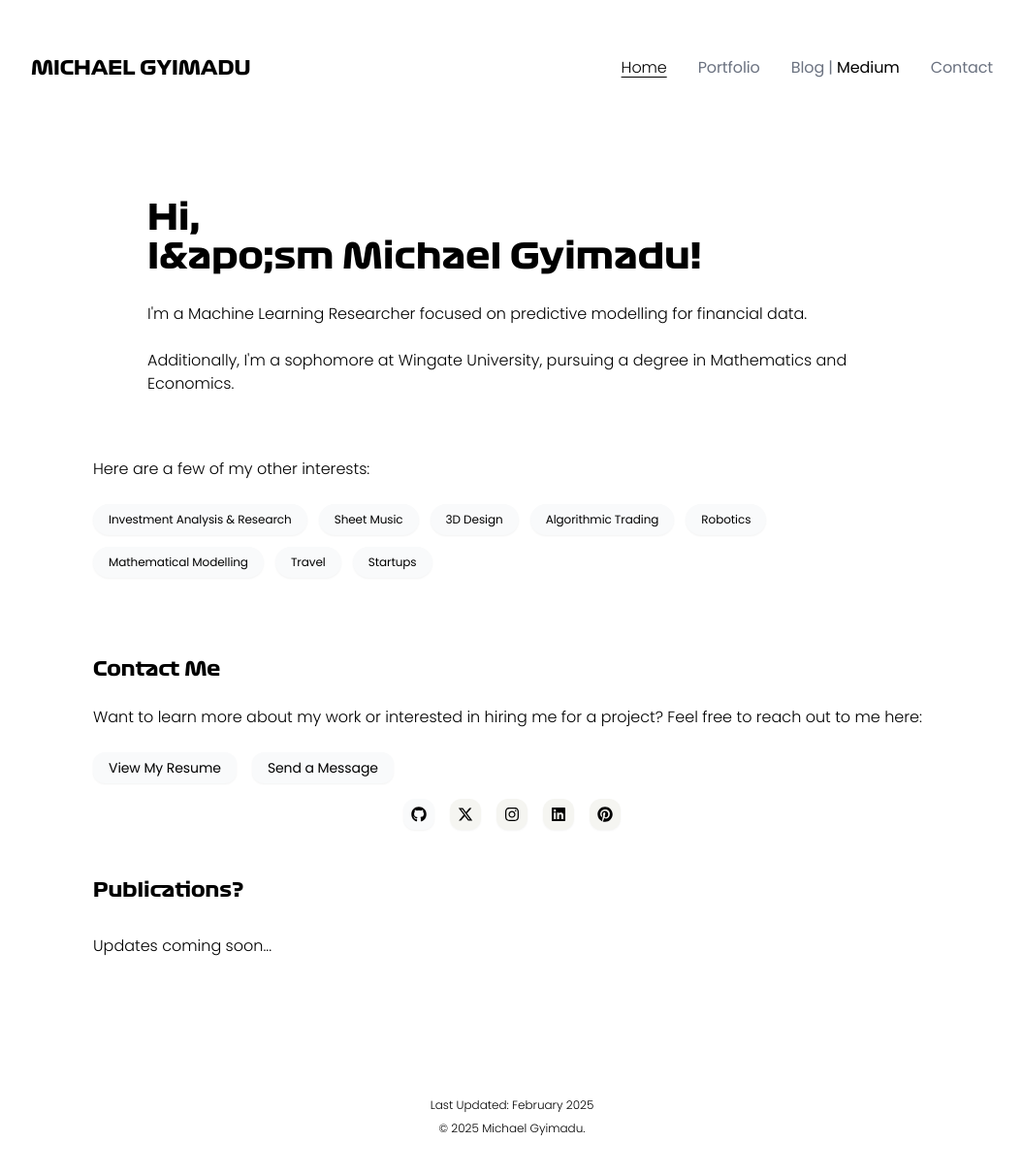
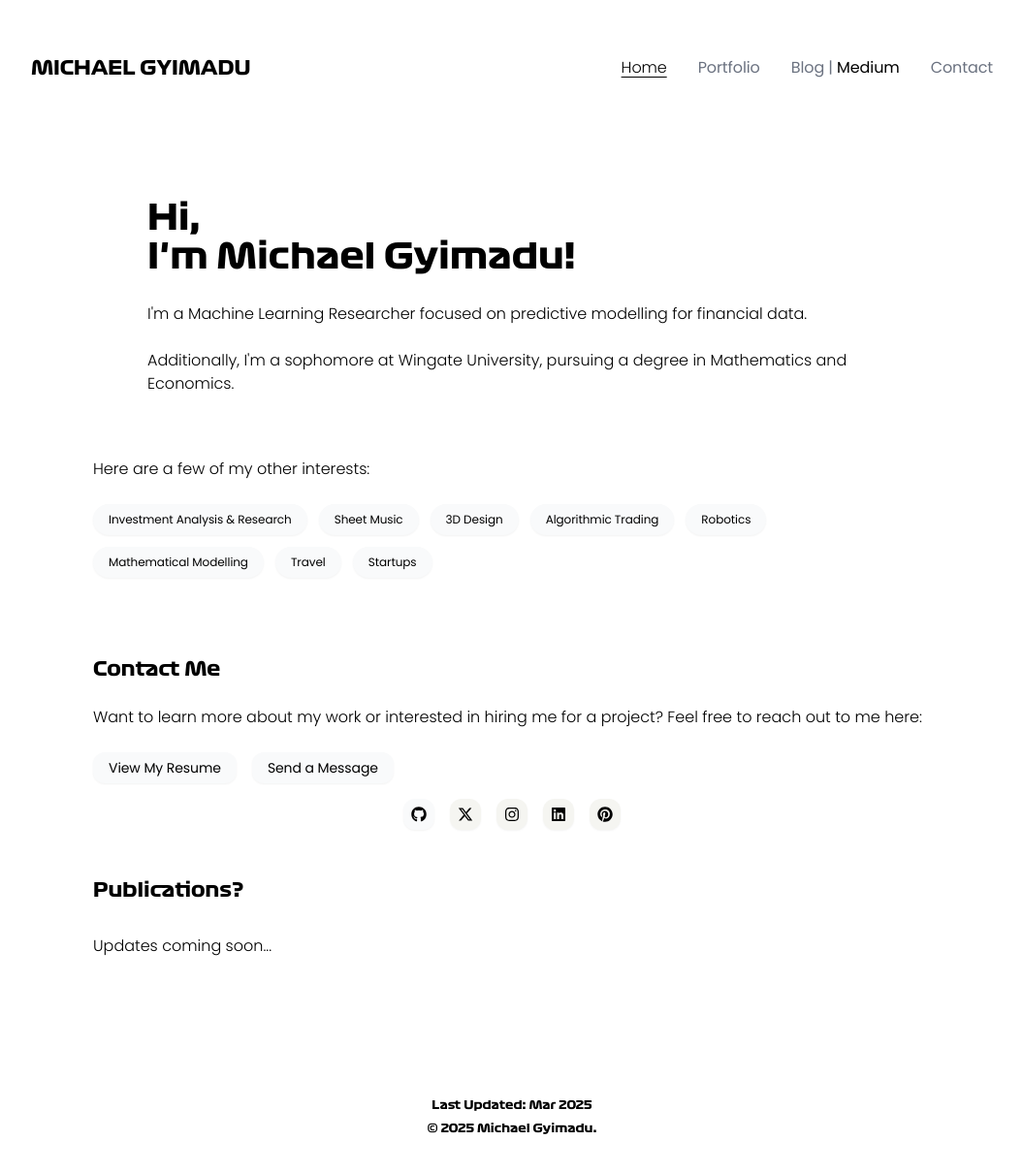
Before and after one commit to gyimadu/portfolio, a Next.js app: page / in a window 1280 px wide. Shown: the top 1210 px of the page at 97% size, without its empty margins (112-1167 px from the left). Built offline with nearby package versions, Linux system fonts and the light colour scheme.

Commit message:
fixed additional errors

```diff
--- a/src/app/page.tsx
+++ b/src/app/page.tsx
@@ -25,7 +25,7 @@ export default function Home() {
           <div className="mb-10">
             <div className="flex flex-col lg:flex-col lg:gap-10">
               <div className='flex flex-col justify-center lg:pt-10 lg:px-14 mb-6'>
-                <div className='font-f1 text-xl sm:text-3xl lg:text-4xl mb-7'>Hi,<br></br>I&apo;sm Michael Gyimadu!</div>
+                <div className='font-f1 text-xl sm:text-3xl lg:text-4xl mb-7'>Hi,<br></br>I&apos;m Michael Gyimadu!</div>
                 <div className='text-sm sm:text-lg lg:text-base'>I&apos;m a Machine Learning Researcher focused on predictive modelling for financial data.<br /><br />
                     Additionally, I&apos;m a sophomore at Wingate University, pursuing a degree in Mathematics and Economics.<br />
                 </div>
@@ -127,8 +127,8 @@ export default function Home() {
           </div>
         </section>
 
-        <footer className="text-center border-t sm:border-t-0 border-gray-200 pt-8 text-black text-xs pb-8">
-          <div className="mb-2">Last Updated: February 2025</div>
+        <footer className="text-center font-f1 border-t sm:border-t-0 border-gray-200 pt-8 text-black text-xs pb-8">
+          <div className="mb-2">Last Updated: Mar 2025</div>
           <div>© {new Date().getFullYear()} Michael Gyimadu.</div>
         </footer>
       </main>
```
